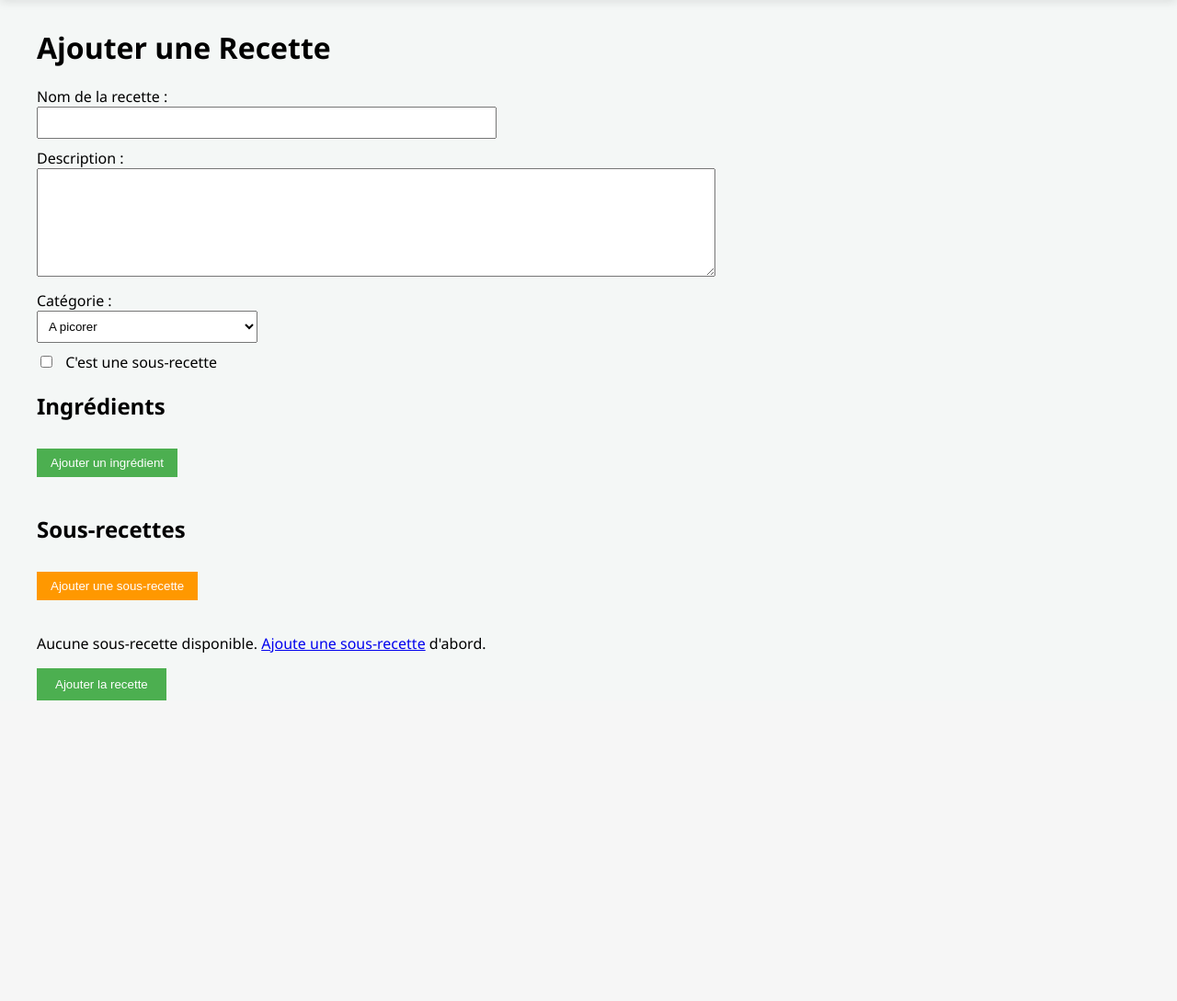
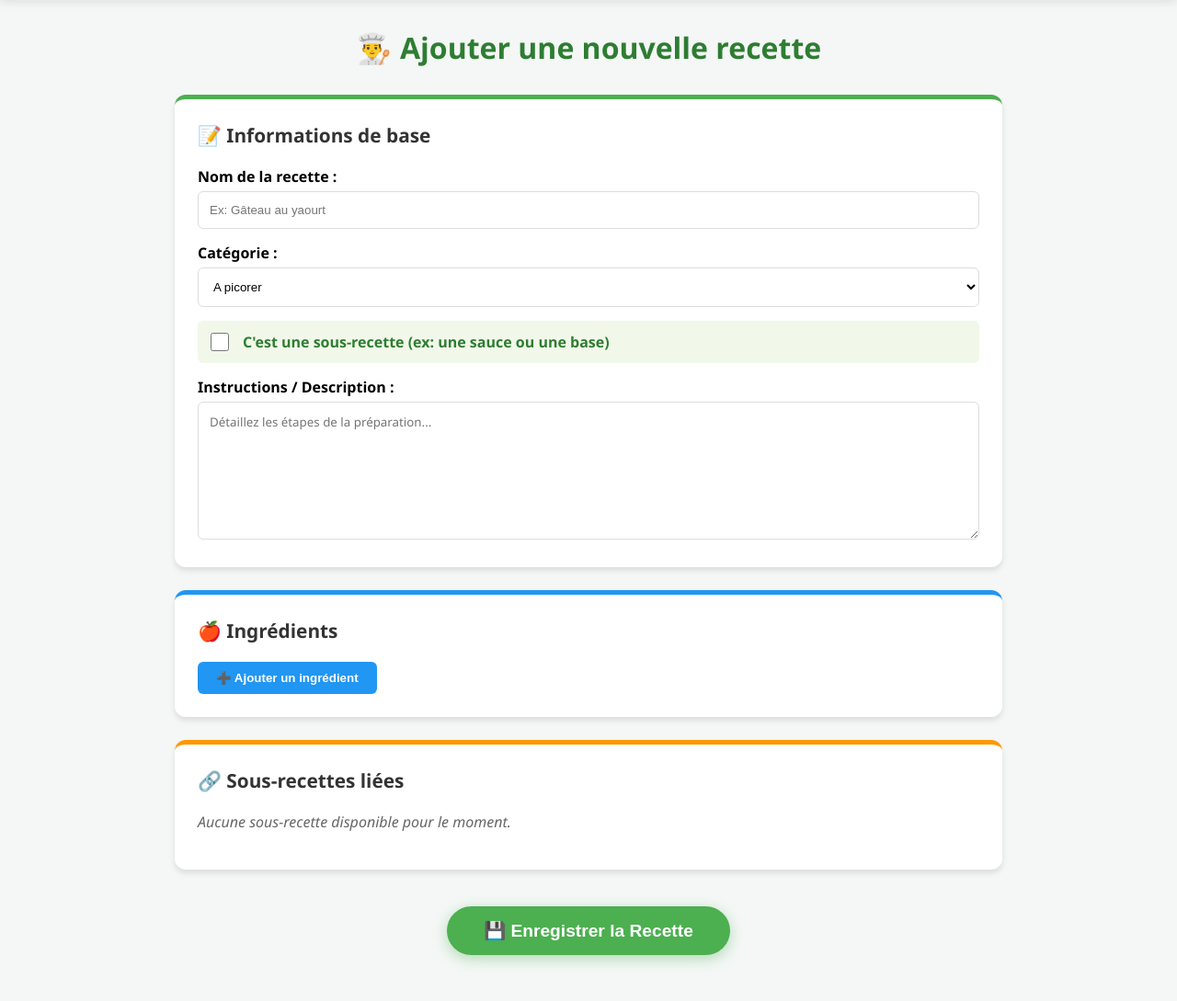
Before and after one commit to gengen2944-spec/HellRecettes, a Flask app: template templates/ajouter.html in a window 1280 px wide. Shown: the part 72-1161 px from the top of the page at 92% size. Before the commit the page ends 834 px from the top, so only its background shows below. Run offline with Flask 3, Linux system fonts and the light colour scheme; the template is opened without the code that fills it, so the values that code supplies are empty; the visitor is signed in with stand-in values (Sample User, id 1); some libraries are stand-ins or nearby versions.

Commit message:
mise a jour charte graphique

```diff
--- a/templates/ajouter.html
+++ b/templates/ajouter.html
@@ -1,161 +1,119 @@
 {% extends "base.html" %}
 
 {% block content %}
-    <h1>Ajouter une Recette</h1>
+<div style="max-width: 900px; margin: 0 auto;">
+    <h1 style="text-align: center; color: #2e7d32; margin-bottom: 30px;">👨‍🍳 Ajouter une nouvelle recette</h1>
+
     <form method="POST" action="{{ url_for('ajouter_recette') }}">
-        <!-- Nom de la recette -->
-        <div>
-            <label for="nom">Nom de la recette :</label><br>
-            <input type="text" id="nom" name="nom" style="width: 40%; padding: 8px; margin-bottom: 10px;" required>
+
+        <div style="background: white; padding: 25px; border-radius: 12px; box-shadow: 0 4px 6px rgba(0,0,0,0.1); margin-bottom: 25px; border-top: 5px solid #4CAF50;">
+            <h2 style="margin-top: 0; font-size: 1.3em; color: #333; margin-bottom: 20px;">📝 Informations de base</h2>
+
+            <div style="margin-bottom: 15px;">
+                <label for="nom" style="display: block; font-weight: bold; margin-bottom: 5px;">Nom de la recette :</label>
+                <input type="text" id="nom" name="nom" style="width: 100%; padding: 12px; border: 1px solid #ddd; border-radius: 6px; box-sizing: border-box;" placeholder="Ex: Gâteau au yaourt" required>
             </div>
 
-        <!-- Description de la recette -->
-        <div>
-            <label for="description">Description :</label><br>
-            <textarea id="description" name="description" style="width: 60%; height: 100px; padding: 8px; margin-bottom: 10px;"></textarea>
-        </div>
-
-        <!-- Catégorie de la recette -->
-        <div>
-            <label for="categorie">Catégorie :</label><br>
-            <select id="categorie" name="categorie" style="width: 20%; padding: 8px; margin-bottom: 10px;">
+            <div style="margin-bottom: 15px;">
+                <label for="categorie" style="display: block; font-weight: bold; margin-bottom: 5px;">Catégorie :</label>
+                <select id="categorie" name="categorie" style="width: 100%; padding: 12px; border: 1px solid #ddd; border-radius: 6px; background-color: white;">
                     <option value="A picorer">A picorer</option>
-                <option value="Entrées/plats">Entrées/plats</option>
+                    <option value="Entrées/Plat">Entrées/Plat</option>
                     <option value="Desserts">Desserts</option>
-                <option value="Sauce/Marinade/condiments">Sauce/Marinade/condiments</option>
+                    <option value="Sauce/Marinade/Condiments">Sauce/Marinade/Condiments</option>
                 </select>
             </div>
 
-        <!-- Case à cocher pour les sous-recettes -->
-        <div>
-            <label>
-                <input type="checkbox" id="est_sous_recette" name="est_sous_recette" style="margin-right: 10px;">
-                C'est une sous-recette
+            <div style="margin-bottom: 15px;">
+                <label style="display: flex; align-items: center; cursor: pointer; background: #f1f8e9; padding: 10px; border-radius: 6px;">
+                    <input type="checkbox" id="est_sous_recette" name="est_sous_recette" style="width: 20px; height: 20px; margin-right: 15px;">
+                    <span style="font-weight: bold; color: #2e7d32;">C'est une sous-recette (ex: une sauce ou une base)</span>
                 </label>
             </div>
 
-        <!-- Section pour les ingrédients -->
-        <h2>Ingrédients</h2>
-        <div id="ingredients">
-            <!-- Les ingrédients seront ajoutés ici -->
+            <div>
+                <label for="description" style="display: block; font-weight: bold; margin-bottom: 5px;">Instructions / Description :</label>
+                <textarea id="description" name="description" style="width: 100%; height: 150px; padding: 12px; border: 1px solid #ddd; border-radius: 6px; box-sizing: border-box; font-family: inherit;" placeholder="Détaillez les étapes de la préparation..."></textarea>
+            </div>
         </div>
 
-        <!-- Bouton pour ajouter un ingrédient -->
-        <button type="button" onclick="ajouterIngredient()" style="margin-top: 10px; margin-bottom: 20px; padding: 8px 15px; background-color: #4CAF50; color: white; border: none; cursor: pointer;">
-            Ajouter un ingrédient
+        <div style="background: white; padding: 25px; border-radius: 12px; box-shadow: 0 4px 6px rgba(0,0,0,0.1); margin-bottom: 25px; border-top: 5px solid #2196F3;">
+            <h2 style="margin-top: 0; font-size: 1.3em; color: #333; margin-bottom: 20px;">🍎 Ingrédients</h2>
+            <div id="ingredients">
+                </div>
+            <button type="button" onclick="ajouterIngredient()" style="margin-top: 15px; padding: 10px 20px; background-color: #2196F3; color: white; border: none; border-radius: 6px; cursor: pointer; font-weight: bold; display: flex; align-items: center; gap: 8px;">
+                ➕ Ajouter un ingrédient
             </button>
-
-        <!-- Section pour les sous-recettes -->
-        <h2>Sous-recettes</h2>
-        <div id="sous-recettes">
-            <!-- Les sous-recettes seront ajoutées ici -->
         </div>
 
-        <!-- Bouton pour ajouter une sous-recette -->
-        <button type="button" onclick="afficherListeSousRecettes()" style="margin-top: 10px; margin-bottom: 20px; padding: 8px 15px; background-color: #FF9800; color: white; border: none; cursor: pointer;">
-            Ajouter une sous-recette
-        </button>
+        <div style="background: white; padding: 25px; border-radius: 12px; box-shadow: 0 4px 6px rgba(0,0,0,0.1); margin-bottom: 40px; border-top: 5px solid #FF9800;">
+            <h2 style="margin-top: 0; font-size: 1.3em; color: #333; margin-bottom: 20px;">🔗 Sous-recettes liées</h2>
+            <div id="sous-recettes" style="margin-bottom: 15px;">
+                </div>
 
-        <!-- Liste déroulante pour sélectionner une sous-recette -->
             {% if sous_recettes %}
-            <select id="sous-recette-select" style="display: none; margin-bottom: 10px; padding: 8px; width: 100%;">
-        {% for sous_recette in sous_recettes %}
-            <option value="{{ sous_recette['id'] }}">{{ sous_recette['nom'] }}</option>
+            <div id="selection-zone" style="background: #fff3e0; padding: 15px; border-radius: 8px; display: none; margin-bottom: 15px;">
+                <select id="sous-recette-select" style="width: 100%; padding: 10px; border-radius: 6px; margin-bottom: 10px;">
+                    {% for sr in sous_recettes %}
+                        <option value="{{ sr['id'] }}">{{ sr['nom'] }}</option>
                     {% endfor %}
                 </select>
-    <button type="button" id="valider-sous-recette" onclick="ajouterSousRecette()" style="display: none; margin-bottom: 20px; padding: 8px 15px; background-color: #4CAF50; color: white; border: none; cursor: pointer;">
-        Valider
+                <div style="display: flex; gap: 10px;">
+                    <button type="button" onclick="ajouterSousRecette()" style="flex: 1; padding: 10px; background-color: #4CAF50; color: white; border: none; border-radius: 6px; cursor: pointer; font-weight: bold;">Valider l'ajout</button>
+                    <button type="button" onclick="document.getElementById('selection-zone').style.display='none'" style="flex: 1; padding: 10px; background-color: #6c757d; color: white; border: none; border-radius: 6px; cursor: pointer;">Annuler</button>
+                </div>
+            </div>
+
+            <button type="button" onclick="document.getElementById('selection-zone').style.display='block'" style="padding: 10px 20px; background-color: #FF9800; color: white; border: none; border-radius: 6px; cursor: pointer; font-weight: bold;">
+                🔗 Lier une sous-recette
             </button>
             {% else %}
-    <p>Aucune sous-recette disponible. <a href="{{ url_for('ajouter_recette') }}">Ajoute une sous-recette</a> d'abord.</p>
+            <p style="color: #666; font-style: italic;">Aucune sous-recette disponible pour le moment.</p>
             {% endif %}
+        </div>
 
+        <div style="text-align: center; margin-bottom: 50px;">
+            <button type="submit" style="padding: 15px 40px; background-color: #4CAF50; color: white; border: none; border-radius: 50px; cursor: pointer; font-size: 1.2em; font-weight: bold; box-shadow: 0 4px 15px rgba(76, 175, 80, 0.4);">
+                💾 Enregistrer la Recette
+            </button>
+        </div>
+    </form>
+</div>
 
-        <!-- Bouton pour soumettre le formulaire -->
-        <button type="submit" style="padding: 10px 20px; background-color: #4CAF50; color: white; border: none; cursor: pointer;">
-            Ajouter la recette
-        </button>
-    </form>
-
-    <!-- Script pour ajouter/supprimer dynamiquement des ingrédients et des sous-recettes -->
 <script>
-        // Fonction pour ajouter un ingrédient
     function ajouterIngredient() {
         const div = document.createElement('div');
-            div.className = 'ingredient';
-            div.style.display = 'flex';
-            div.style.marginBottom = '10px';
-            div.style.alignItems = 'center';
+        div.style = 'display: flex; gap: 10px; margin-bottom: 10px; align-items: center; background: #f8f9fa; padding: 10px; border-radius: 8px;';
         div.innerHTML = `
-                <input type="text" name="ingredient_nom[]" placeholder="Nom" style="flex: 2; padding: 8px; margin-right: 10px;" required>
-                <input type="number" name="ingredient_quantite[]" placeholder="Quantité" step="0.01" style="flex: 1; padding: 8px; margin-right: 10px;">
-                <select name="ingredient_unite[]" style="flex: 1; padding: 8px; margin-right: 10px;">
+            <input type="text" name="ingredient_nom[]" placeholder="Nom" style="flex: 3; padding: 10px; border: 1px solid #ddd; border-radius: 4px;" required>
+            <input type="number" name="ingredient_quantite[]" placeholder="Qté" step="0.01" style="flex: 1; padding: 10px; border: 1px solid #ddd; border-radius: 4px;">
+            <select name="ingredient_unite[]" style="flex: 1; padding: 10px; border: 1px solid #ddd; border-radius: 4px;">
                 <option value="g">g</option>
                 <option value="Kg">Kg</option>
-                    <option value="Pièce">Pièce</option>
+                <option value="Pièce">Pce</option>
                 <option value="PM">PM</option>
                 <option value="L">L</option>
                 <option value="cl">cl</option>
             </select>
-                <button type="button" onclick="supprimerIngredient(this)" style="padding: 8px; background-color: #f44336; color: white; border: none; cursor: pointer;">Supprimer</button>
+            <button type="button" onclick="this.parentElement.remove()" style="padding: 10px; background-color: #f44336; color: white; border: none; border-radius: 4px; cursor: pointer;">✕</button>
         `;
         document.getElementById('ingredients').appendChild(div);
     }
 
-        // Fonction pour supprimer un ingrédient
-        function supprimerIngredient(button) {
-            button.parentElement.remove();
-        }
-
-// Fonction pour afficher la liste des sous-recettes
-    function afficherListeSousRecettes() {
-        const select = document.getElementById('sous-recette-select');
-        const validerButton = document.getElementById('valider-sous-recette');
-        if (select) {
-            select.style.display = 'block';
-            validerButton.style.display = 'inline-block';
-        } else {
-            alert("Aucune sous-recette disponible.");
-        }
-    }
-
-    // Fonction pour ajouter une sous-recette
     function ajouterSousRecette() {
         const select = document.getElementById('sous-recette-select');
-        if (!select) {
-            alert("Aucune sous-recette disponible.");
-            return;
-        }
-        if (select.selectedIndex === -1) {
-            alert("Veuillez sélectionner une sous-recette.");
-            return;
-        }
-        const sousRecetteId = select.value;
-        const sousRecetteNom = select.options[select.selectedIndex].text;
+        const id = select.value;
+        const nom = select.options[select.selectedIndex].text;
 
         const div = document.createElement('div');
-        div.className = 'sous-recette';
-        div.style.display = 'flex';
-        div.style.marginBottom = '10px';
-        div.style.alignItems = 'center';
-        div.style.backgroundColor = '#f9f9f9';
-        div.style.padding = '10px';
-        div.style.borderRadius = '5px';
+        div.style = 'display: flex; justify-content: space-between; align-items: center; background: #e3f2fd; padding: 10px 15px; border-radius: 8px; margin-bottom: 8px; border-left: 4px solid #2196F3;';
         div.innerHTML = `
-            <span style="flex: 1;">${sousRecetteNom}</span>
-            <input type="hidden" name="sous_recette_id[]" value="${sousRecetteId}">
-            <button type="button" onclick="supprimerSousRecette(this)" style="padding: 5px 10px; background-color: #f44336; color: white; border: none; cursor: pointer;">Supprimer</button>
+            <span style="font-weight: 500;">${nom}</span>
+            <input type="hidden" name="sous_recette_id[]" value="${id}">
+            <button type="button" onclick="this.parentElement.remove()" style="padding: 5px 10px; background-color: #f44336; color: white; border: none; border-radius: 4px; cursor: pointer;">Supprimer</button>
         `;
         document.getElementById('sous-recettes').appendChild(div);
-
-        // Masquer la liste déroulante et le bouton Valider après ajout
-        select.style.display = 'none';
-        document.getElementById('valider-sous-recette').style.display = 'none';
-    }
-
-    // Fonction pour supprimer une sous-recette
-    function supprimerSousRecette(button) {
-        button.parentElement.remove();
+        document.getElementById('selection-zone').style.display = 'none';
     }
 </script>
 {% endblock %}
```
Also changed, not shown: templates/recette (1).html (deleted, +0 -99 lines), templates/recette.html (+54 -28 lines), templates/recherche.html (+45 -30 lines). Lines whose indentation alone changed are shown as unchanged.
